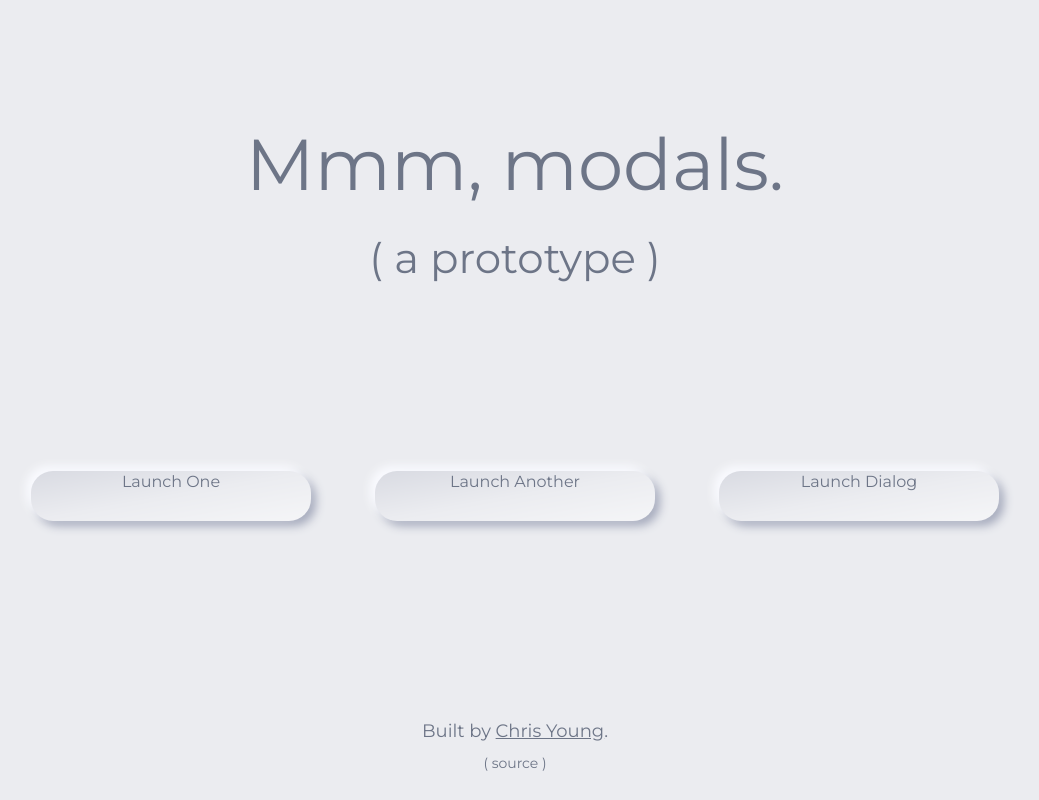
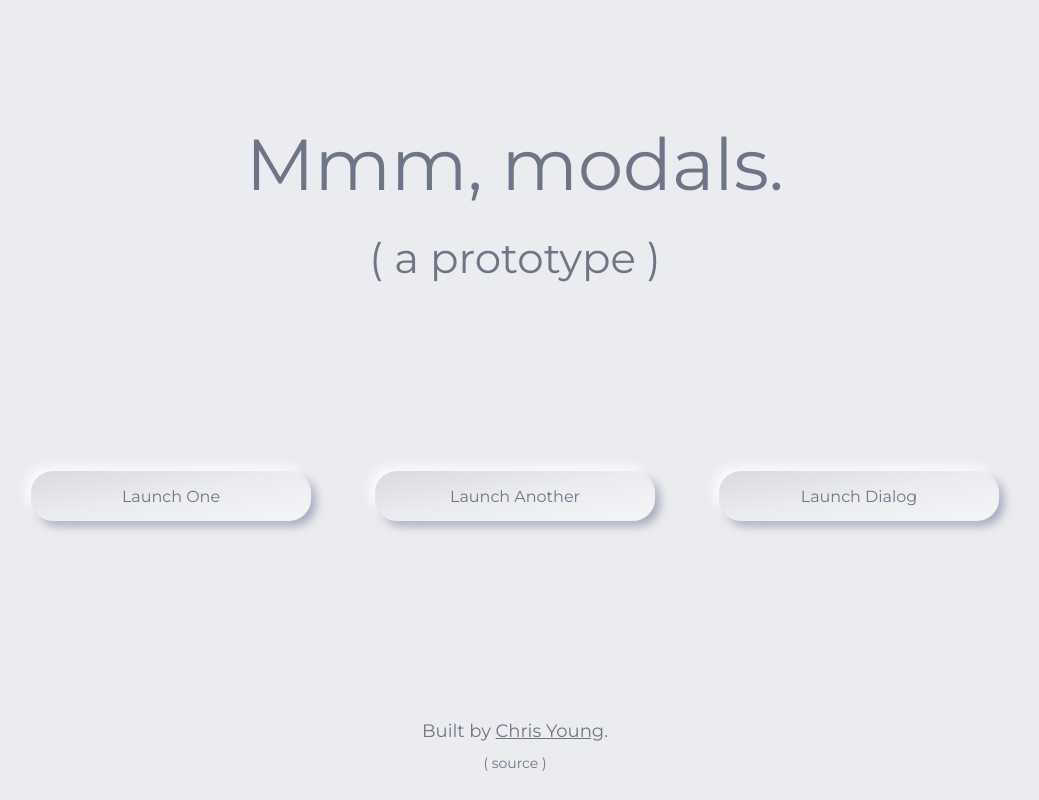
Before and after one commit to ctopheryoung/vue-modal-plugin-prototype, a Vue app: page / in a window 1280 px wide. Shown: the whole page, without its empty margins (125-1164 px from the left). Built offline with nearby package versions, Linux system fonts and the light colour scheme.

Commit message:
Fix button styling

```diff
--- a/src/App.vue
+++ b/src/App.vue
@@ -100,6 +100,7 @@ export default {
 .launch-btn {
   display: flex;
   justify-content: center;
+  align-items: center;
   height: 50px;
   width: 280px;
   margin: 2em;
@@ -123,7 +124,7 @@ export default {
 
 .footer {
   display: flex;
-  flex-direction: column;
+  flex-direction: column;;
   align-items: center;
   margin-bottom: 28px;
 
```
